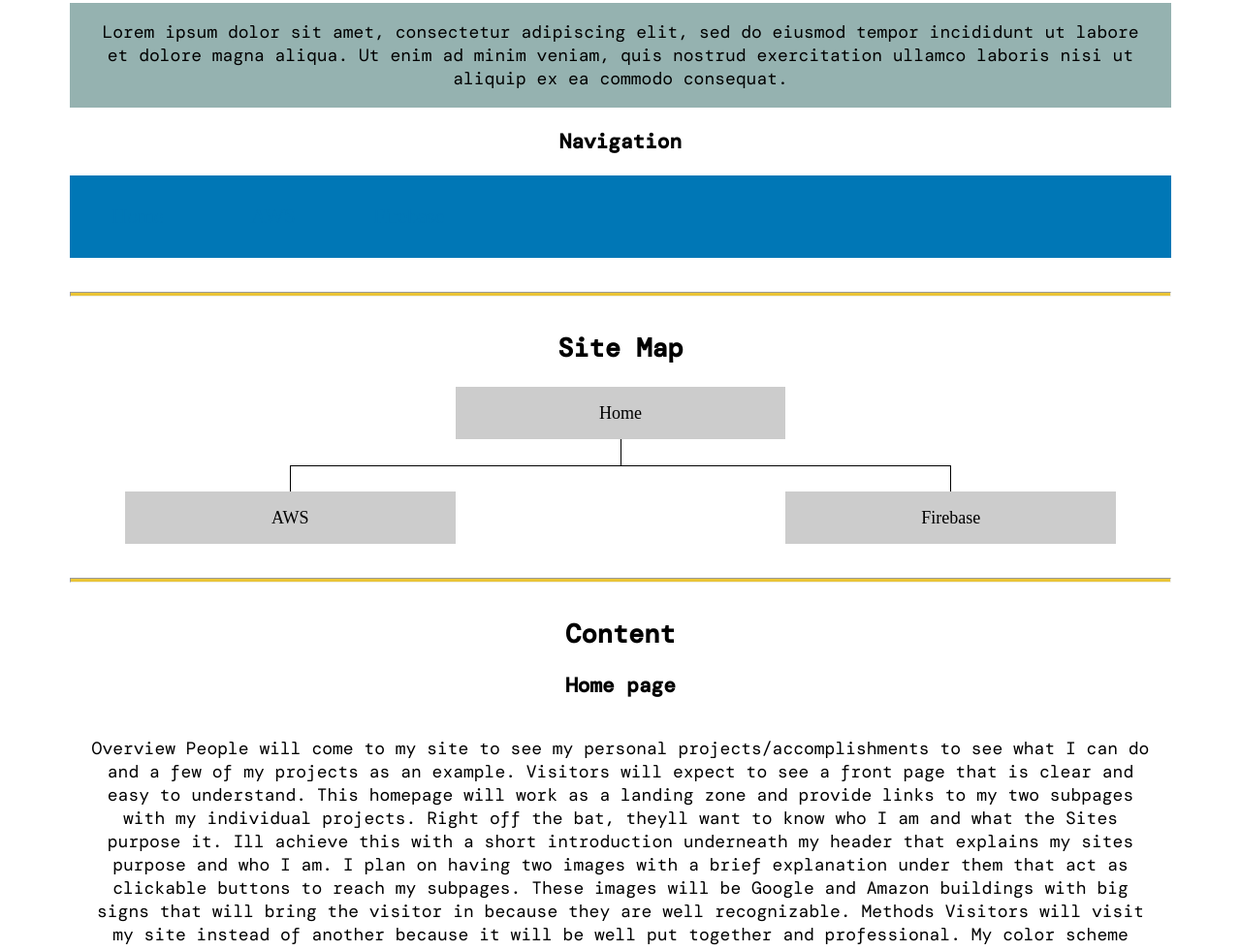
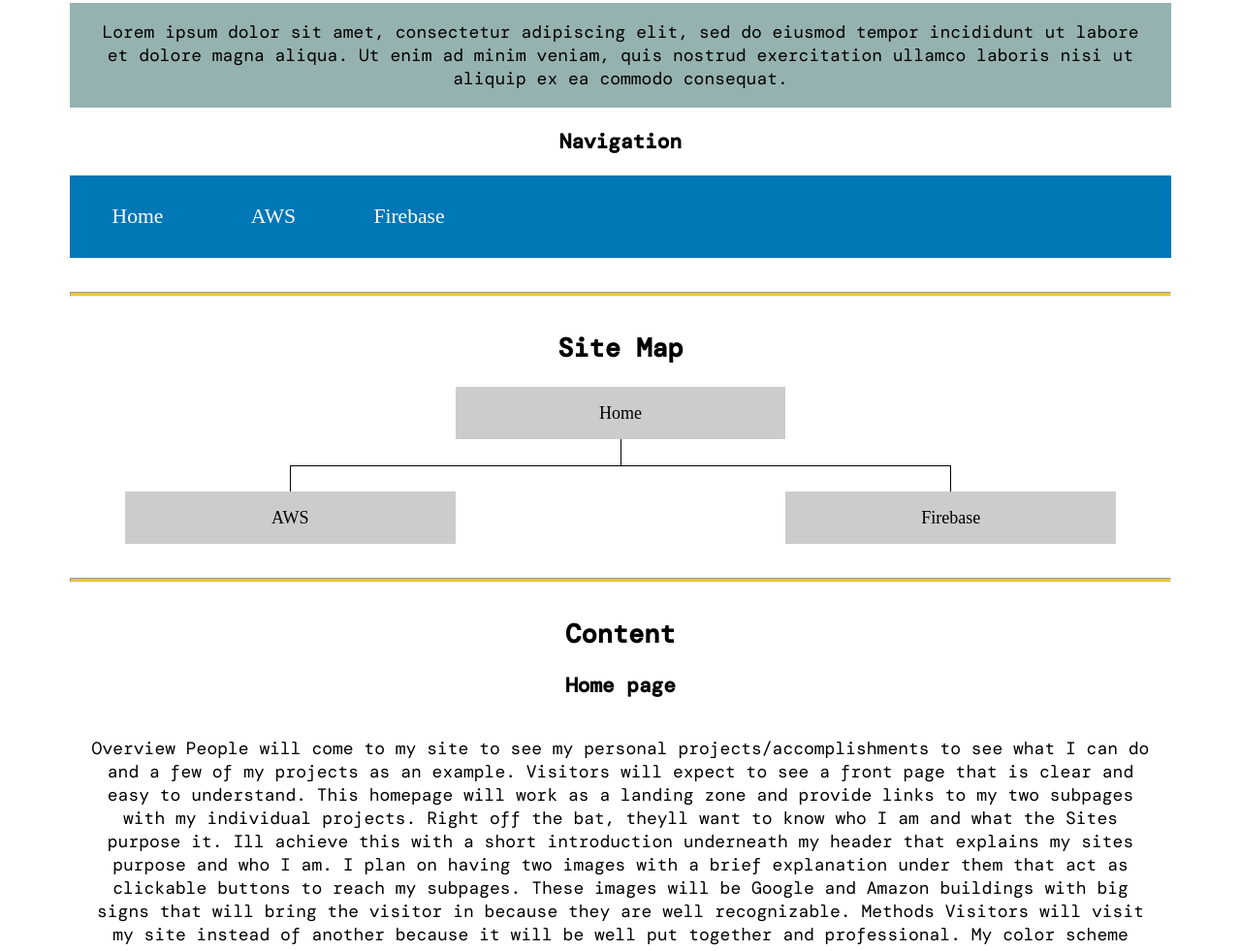
Before and after one commit to osTheDev/wdd130, a plain HTML site: page portfolio/site-plan.html in a window 1280 px wide. Shown: the part 2055-3036 px from the top of the page at 97% size. Drawn offline with nearby package versions, Linux system fonts and the light colour scheme; a web font is replaced by a local one.

Commit message:
fix colors

```diff
--- a/portfolio/styles/site-plan.css
+++ b/portfolio/styles/site-plan.css
@@ -20,7 +20,7 @@ Fonts are separated by a | */
   --paragraph-color-on-white: #000000; /* paragraph text on a white background */
   --paragraph-color-on-color: rgb(0, 0, 0); /* paragraph text on a colored background */
   --paragraph-background-color: #95B2B0;
-  --nav-link-color: #0077b6;
+  --nav-link-color: White;
   --nav-background-color: #0077b6;
   --nav-hover-link-color: white;
   --nav-hover-background-color: #EAC435;
```
